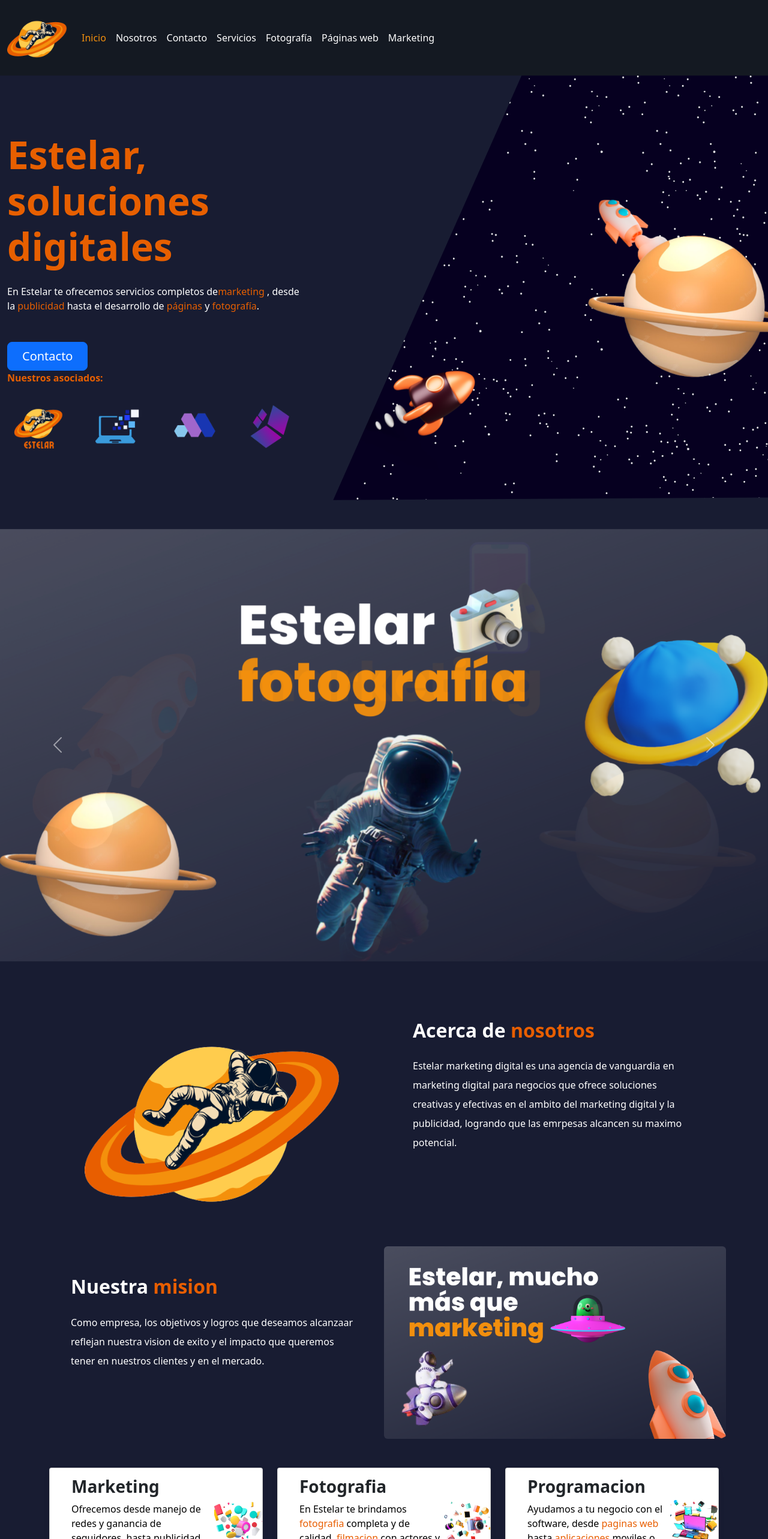
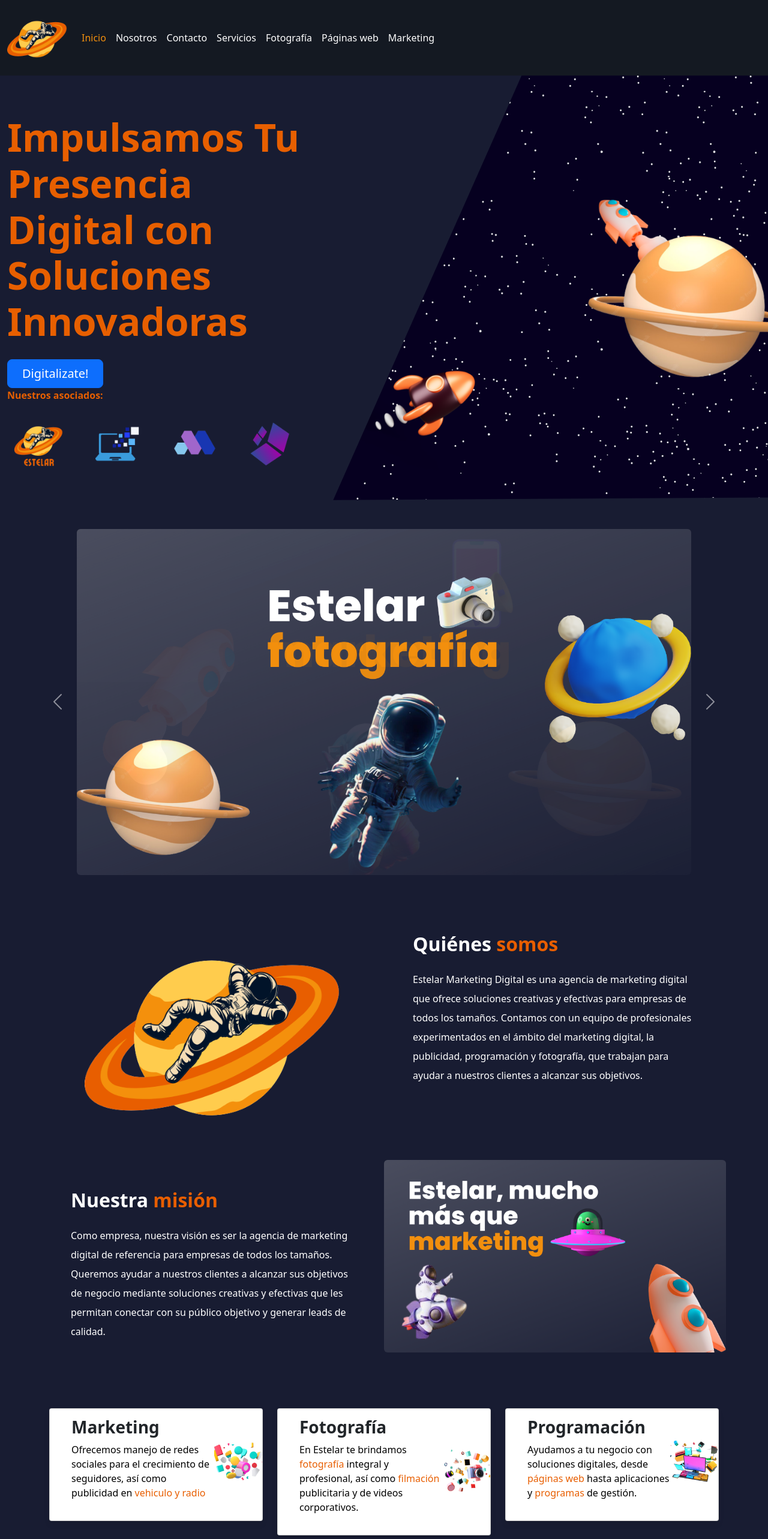
Before and after one commit to ignaciobecher/EstelarVue, a Vue app: page / in a window 1280 px wide. Shown: the top 2566 px of the page at 60% size. Built offline with nearby package versions, Linux system fonts and the light colour scheme.

Commit message:
text corrected

```diff
--- a/src/components/aboutPage.vue
+++ b/src/components/aboutPage.vue
@@ -3,10 +3,11 @@
         <div class="row">
             <div class="col-md-6 p-4 p-sm-5 order-2 order-sm-1">
                 <small class="text-uppercase" style="color: #e85e00;"></small>
-                <h1 class="h2 mb-4" style="font-weight: 600;">Nuestra <span style="color: #e85e00;">mision</span></h1>
-                <p class="text-secondary" style="line-height: 2;"> Como empresa, los objetivos y logros que deseamos
-                    alcanzaar reflejan nuestra vision de exito y el impacto que queremos tener en nuestros clientes y en el
-                    mercado.
+                <h1 class="h2 mb-4" style="font-weight: 600;">Nuestra <span style="color: #e85e00;">misión</span></h1>
+                <p class="text-secondary" style="line-height: 2;"> Como empresa, nuestra visión es ser la agencia de
+                    marketing digital de referencia para empresas de todos los tamaños. Queremos ayudar a nuestros clientes
+                    a alcanzar sus objetivos de negocio mediante soluciones creativas y efectivas que les permitan conectar
+                    con su público objetivo y generar leads de calidad.
                 </p>
 
             </div>
@@ -19,10 +20,11 @@
             </div>
             <div class="col-md-6 p-4 p-sm-5">
                 <small class="text-uppercase" style="color: #e85e00;"></small>
-                <h1 class="h2 mb-4" style="font-weight: 600;">Acerca de<span style="color: #e85e00;"> nosotros</span></h1>
-                <p class="text-secondary" style="line-height: 2;"> Estelar marketing digital es una agencia de vanguardia en
-                    marketing digital para negocios que ofrece soluciones creativas y efectivas en el ambito del marketing
-                    digital y la publicidad, logrando que las emrpesas alcancen su maximo potencial.</p>
+                <h1 class="h2 mb-4" style="font-weight: 600;">Quiénes<span style="color: #e85e00;"> somos</span></h1>
+                <p class="text-secondary" style="line-height: 2;">Estelar Marketing Digital es una agencia de marketing
+                    digital que ofrece soluciones creativas y efectivas para empresas de todos los tamaños. Contamos con un
+                    equipo de profesionales experimentados en el ámbito del marketing digital, la publicidad, programación y
+                    fotografía, que trabajan para ayudar a nuestros clientes a alcanzar sus objetivos.</p>
 
             </div>
         </div>
--- a/src/components/cardsPage.vue
+++ b/src/components/cardsPage.vue
@@ -4,24 +4,25 @@
             <div class="col-md-4 animate__animated " ref="animatedElement1">
                 <div class="card card-1">
                     <h3>Marketing</h3>
-                    <p>Ofrecemos desde manejo de redes y ganancia de seguidores, hasta
-                        publicidad en
+                    <p>Ofrecemos manejo de redes sociales para el crecimiento de seguidores, así como publicidad en
                         <span style="color: #e85e00">vehiculo y radio </span>
                     </p>
                 </div>
             </div>
             <div class="col-md-4 animate__animated " ref="animatedElement2">
                 <div class="card card-2">
-                    <h3>Fotografia</h3>
-                    <p>En Estelar te brindamos <span style="color: #e85e00">fotografia</span> completa y de calidad, <span
-                            style="color: #e85e00">filmacion</span> con actores y postproduccion.</p>
+                    <h3>Fotografía</h3>
+                    <p>
+                        En Estelar te brindamos <span style="color: #e85e00">fotografía</span> integral y profesional, así
+                        como <span style="color: #e85e00">filmación</span> publicitaria y de videos corporativos.
+                    </p>
                 </div>
             </div>
             <div class="col-md-4 animate__animated " ref="animatedElement3">
                 <div class="card card-3 ">
-                    <h3>Programacion</h3>
-                    <p>Ayudamos a tu negocio con el software, desde <span style="color: #e85e00">paginas web</span> hasta
-                        <span style="color: #e85e00">aplicaciones</span> moviles o programas de gestion.
+                    <h3>Programación</h3>
+                    <p>Ayudamos a tu negocio con soluciones digitales, desde <span style="color: #e85e00">páginas web</span>
+                        hasta aplicaciones y <span style="color: #e85e00">programas</span> de gestión.
                     </p>
                 </div>
             </div>
@@ -58,7 +59,7 @@ export default {
 </script>
 
 <style scoped>
-.container p{
+.container p {
     color: black !important;
 }
 
--- a/src/components/footerPage.vue
+++ b/src/components/footerPage.vue
@@ -41,7 +41,7 @@
                 <div class="col-md-4 order-md-3 text-center">
                     <img src="../assets/logoConLetrasNaranjas.png" alt="Logo de Tu Empresa" class="img-fluid"
                         style="max-width: 100px;">
-                    <p>Desarrollado por <a id="becherLink" href="https://bechersoftware.vercel.app/" target="_blank">Becher
+                    <p>Desarrollado por <a id="becherLink" href="http://bechersoftware.tech/" target="_blank">Becher
                             Software</a></p>
                 </div>
             </div>
--- a/src/components/heroPage.vue
+++ b/src/components/heroPage.vue
@@ -12,20 +12,22 @@
                 <div class="col-lg-6 col-xl-5 text-center text-lg-start pt-lg-5 mt-xl-4">
                     <div class="lc-block mb-4">
                         <div editable="rich">
-                            <h1 class="fw-bold display-3">Estelar, soluciones digitales </h1>
+                            <h1 class="fw-bold display-3">Impulsamos Tu Presencia Digital con Soluciones
+                                Innovadoras </h1>
                         </div>
                     </div>
 
-                    <div class="lc-block mb-5">
+                    <!-- <div class="lc-block mb-5">
                         <div editable="rich">
-                            <p class="rfs-8"> En Estelar te ofrecemos servicios completos de<span>marketing</span> , desde
-                                la <span>publicidad</span>
-                                hasta el desarrollo de <span>páginas</span> y <span>fotografía</span>.</p>
+                            <p class="rfs-8">
+                                Estelar: Transformando Ideas en Realidad Digital a través del <span>Marketing</span> , la
+                                <span>fotografía</span> y la <span>programación</span>
+                            </p>
                         </div>
-                    </div>
+                    </div> -->
 
                     <div class="lc-block mb-6">
-                        <router-link class="btn btn-primary px-4 me-md-2 btn-lg" to="/contact">Contacto</router-link>
+                        <router-link class="btn btn-primary px-4 me-md-2 btn-lg" to="/contact">Digitalizate!</router-link>
                     </div>
 
                     <div class="lc-block">
--- a/src/components/productsPage.vue
+++ b/src/components/productsPage.vue
@@ -2,13 +2,26 @@
     <div id="carouselExampleFade" class="carousel slide carousel-fade" data-bs-ride="carousel">
         <div class="carousel-inner">
             <div class="carousel-item active">
-                <img src="../assets/Estelarfotografia(1).png" class="d-block w-100" alt="...">
+                <a href="">
+                    <router-link to="/photography">
+                        <img src="../assets/Estelarfotografia(1).png" class="d-block mx-auto img-small rounded" alt="...">
+                    </router-link>
+                </a>
+
             </div>
             <div class="carousel-item">
-                <img src="../assets/estelarMarketing.png" class="d-block w-100" alt="...">
+                <a href="">
+                    <router-link to="/marketing">
+                        <img src="../assets/estelarMarketing.png" class="d-block mx-auto img-small rounded" alt="...">
+                    </router-link>
+                </a>
             </div>
             <div class="carousel-item">
-                <img src="../assets/estelarProgramacion.png" class="d-block w-100" alt="...">
+                <a href="">
+                    <router-link to="/development">
+                        <img src="../assets/estelarProgramacion.png" class="d-block mx-auto img-small rounded" alt="...">
+                    </router-link>
+                </a>
             </div>
         </div>
         <button class="carousel-control-prev" type="button" data-bs-target="#carouselExampleFade" data-bs-slide="prev">
@@ -27,3 +40,10 @@ export default {
 
 }
 </script>
+
+<style scoped>
+.img-small {
+    max-width: 80%;
+
+}
+</style>
--- a/src/components/servicesPage.vue
+++ b/src/components/servicesPage.vue
@@ -10,11 +10,11 @@
                             <span class="text-uppercase  fw-semibold ls-md">Estelar Soluciones</span>
                             <h1 class="display-4 mt-4 mb-4 fw-bold">Te brindamos <span class="spanEstelar">soluciones</span>
                                 integrales y completas para tu
-                                negocio u organización.</h1>
+                                negocio.</h1>
                             <!-- para -->
                             <p class="fs-3  mb-5">En <span class="spanEstelar">Estelar</span> nos encargamos de llevar tu
-                                negocio a su mejor versión a través de la implementación de estrategias modernas de
-                                marketing, imlementando recursos modernos en nuestro paquete completo de servicios. </p>
+                                negocio a su mejor versión con estrategias modernas de marketing, implementando recursos
+                                modernos en nuestro paquete completo de servicios. </p>
                         </div>
                     </div>
                     <div class="mt-8">
@@ -23,21 +23,26 @@
                             <div class="col-lg-6 col-md-6 col-12 mb-5">
                                 <div class=" mb-6 pe-xl-12">
                                     <h3 class="mb-3 fw-bold">Marketing</h3>
-                                    <p class="mb-0 fs-4 ">Contamos con un equipo especializado en marketing, te ofrecemos:
-                                        manejo de <span class="spanEstelar">redes</span>, aumento de seguidores, publicidad
-                                        en redes,publicidad en <span class="spanEstelar">páginas</span>,
-                                        publicidad <span class="spanEstelar">vehicular</span> y publicidad <span
-                                            class="spanEstelar">radial</span>.</p>
+                                    <p class="mb-0 fs-4">
+                                        Contamos con un equipo especializado en marketing, te ofrecemos:
+                                        manejo de redes, aumento de seguidores, publicidad
+                                        <span class="spanEstelar">en redes</span>, publicidad en
+                                        <span class="spanEstelar">páginas web</span>,
+                                        publicidad <span class="spanEstelar">vehicular</span> y publicidad
+                                        <span class="spanEstelar">radial</span>.
+                                    </p>
                                 </div>
                             </div>
                             <!-- content -->
                             <div class="col-lg-6 col-md-6 col-12 mb-5">
                                 <div class="mb-6 pe-xl-12">
                                     <h3 class="mb-3 fw-bold">Fotografia</h3>
-                                    <p class="mb-0 fs-4 ">Con Estelar podes subir de nivel al promocionar tus productos o
-                                        servicios, te ofrecemos <span class="spanEstelar">servicio fotografico y de
-                                            filmación</span> completo, desde fotos
-                                        para productos hasta filmación de videos publicitarios para tu negocio.</p>
+                                    <p class="mb-0 fs-4 ">
+                                        Con Estelar, podés subir de nivel al promocionar tus productos o servicios. Te
+                                        ofrecemos un <span class="spanEstelar">servicio fotográfico</span> y de <span
+                                            class="spanEstelar">filmación</span> completo, desde fotos para productos hasta
+                                        la filmación de videos publicitarios para tu negocio.
+                                    </p>
 
                                 </div>
                             </div>
@@ -45,9 +50,11 @@
                             <div class="col-lg-6 col-md-6 col-12">
                                 <div class="mb-6 pe-xl-12">
                                     <h3 class="mb-3 fw-bold">Páginas web y programación</h3>
-                                    <p class="mb-0 fs-4 ">Te brindamos la posibilidad de contar con tu <span
-                                            class="spanEstelar">página web, tienda virtual o aplicación</span> para que usen
-                                        tus clientes o en tu empresa. </p>
+                                    <p class="mb-0 fs-4">
+                                        Te brindamos la posibilidad de contar con tu <span class="spanEstelar">página web
+                                            , tienda virtual o aplicación </span>
+                                        para que tus clientes o tu empresa la usen.
+                                    </p>
                                 </div>
                             </div>
 
--- a/src/views/PhotographyView.vue
+++ b/src/views/PhotographyView.vue
@@ -10,10 +10,9 @@
                     <!-- heading  -->
                     <h2 class="display-3 mt-4 mb-3  fw-bold">Producciones Audiovisuales Estelar</h2>
                     <!-- para  -->
-                    <p class="lead  px-lg-8 mb-6">Realizamos <span>producciones audiovisuales</span> de primera calidad y
-                        nivel, nos
-                        encargamos de que tu producto o servicio adquiera profesionalidad a traves de producciones
-                        fotograficas orientadas a elevar tu público.</p>
+                    <p class="lead  px-lg-8 mb-6">Realizamos <span>producciones audiovisuales</span> de alta calidad y
+                        nivel. Nos encargamos de que tu producto o servicio adquiera profesionalidad a través de
+                        producciones fotográficas orientadas a elevar tu público.</p>
                     <router-link class="nav-link" to="/contact"><a href="#"
                             class="btn btn-primary">Contacto</a></router-link>
                 </div>
@@ -28,8 +27,9 @@
                 <div class="row">
                     <div class="col-md-6">
                         <div>
-                            <h1 class="text-white fw-bold display-5">Conseguí que tu negocio crezca con fotografía de primer
-                                nivel a cargo de nuestro equipo de fotógrafos y editores profesionales.</h1>
+                            <h1 class="text-white fw-bold display-5">Impulsa el crecimiento de tu negocio con
+                                <span>fotografía</span> de
+                                primer nivel, a cargo de nuestro equipo de fotógrafos y editores profesionales.</h1>
                         </div>
                         <img src="../assets/Photography/Carpa-min.jpg" class="img-fluid rounded shadow my-5 first-img"
                             loading="lazy">
@@ -59,6 +59,9 @@
             <img class="rounded" src="../assets/Photography/IMG-20230826-WA0006.jpg" alt="Imagen 3">
             <img class="rounded" src="../assets/Photography/IMG-20230826-WA0024.jpg" alt="Imagen 3">
             <img class="rounded" src="../assets/Photography/IMG-20230826-WA0021.jpg" alt="Imagen 3">
+            <img class="rounded" src="../assets/Photography/IMG-20230826-WA0020.jpg" alt="Imagen 3">
+            <img class="rounded" src="../assets/Photography/IMG-20230826-WA0023.jpg" alt="Imagen 3">
+            <img class="rounded" src="../assets/Photography/FP0A1878.jpg" alt="Imagen 3">
 
             <!-- Agrega más imágenes aquí -->
         </div>
--- a/src/views/ProgrammingView.vue
+++ b/src/views/ProgrammingView.vue
@@ -6,8 +6,8 @@
                 <h1 class="h2 mb-4" style="font-weight: 600;">Programas de todo tipo para tu <span
                         style="color: #e75f00;">negocio</span>
                 </h1>
-                <p class="text-secondary" style="line-height: 2;">En estelar desarrollamos nuestros programas con la
-                    tecnología actual, implementando soluciones <br> de calidad y con parametros de ultima generación.
+                <p class="text-secondary" style="line-height: 2;">En Estelar, desarrollamos nuestros programas con la
+                    tecnología actual, implementando soluciones de calidad y siguiendo parámetros de última generación.
                 </p>
 
             </div>
@@ -23,8 +23,8 @@
                 <h1 class="h2 mb-4" style="font-weight: 600;">Desarrollamos tu <span style="color:#e75f00;">página
                         web</span>
                 </h1>
-                <p class="text-secondary" style="line-height: 2;">Nos encargamos de la creación de la página web para tu
-                    negocio, vos preocupate solo por vender.</p>
+                <p class="text-secondary" style="line-height: 2;">Nos encargamos de crear la página web para tu negocio; vos
+                    solo preocúpate por vender.</p>
 
             </div>
         </div>
@@ -42,9 +42,9 @@
                 <div class="card-content">
                     <img class="spectrum1" src="../assets/Programming/2.jpg" alt="meow">
                     <h4 class="spectrum-h2">Páginas personalizadas</h4>
-                    <p>Creamos tu web para que <span>muestres</span> tu negocio al mundo o <span>vendas</span> a traves
-                        de internet</p>
-
+                    <p>Creamos tu sitio web para que <span>expongas</span> tu negocio al mundo o <span>vendas</span> a
+                        través
+                        de Internet.</p>
                 </div>
                 <!-- .card-content -->
             </article>
@@ -53,10 +53,9 @@
             <article class="col-md-4 col-lg-3">
                 <div class="card-content">
                     <img class="spectrum1" src="../assets/Programming/1.jpg" alt="meow">
-                    <h4 class="spectrum-h2">Aplicaciones de telefono</h4>
-                    <p>Desarrollamos aplicaciones para que utilices en tu día a día, para agilizar tareas o lo que se te
-                        ocurra, nosotros lo creamos.</p>
-
+                    <h4 class="spectrum-h2">Aplicaciones de teléfono</h4>
+                    <p>Desarrollamos aplicaciones para que las utilices en tu día a día, agilizando tareas o cualquier otra
+                        idea que se te ocurra; nosotros la creamos.</p>
                 </div>
                 <!-- .card-content -->
 
@@ -67,10 +66,8 @@
                 <div class="card-content">
                     <img class="spectrum1" src="../assets/Programming/3.jpg" alt="meow">
                     <h4 class="spectrum-h2">Programas de gestión</h4>
-                    <p>Te brindamos software de gestion de negocios personalizado para tus necesidades, para automatizar
-                        tus
-                        tareas.</p>
-
+                    <p>Te ofrecemos software de gestión de negocios personalizado según tus necesidades, para automatizar
+                        tus tareas.</p>
                 </div>
                 <!-- .card-content -->
 
@@ -81,15 +78,10 @@
                 <div class="card-content">
                     <img class="spectrum1" src="../assets/Programming/4.jpg" alt="meow">
                     <h4 class="spectrum-h2">Diseño gráfico</h4>
-                    <p>Somos especialistas en diseño gráfico, te otorgamos herramientas gráficas para la estética
-                        digital de tu empresa.</p>
-
+                    <p>Somos especialistas en diseño gráfico y te proporcionamos herramientas visuales para mejorar la
+                        estética digital de tu empresa.</p>
                 </div>
-                <!-- .card-content -->
-
             </article>
-            <!-- .card -->
-
         </div>
     </div>
 
```
Also changed, not shown: src/views/MarketingView.vue (+16 -12 lines).
